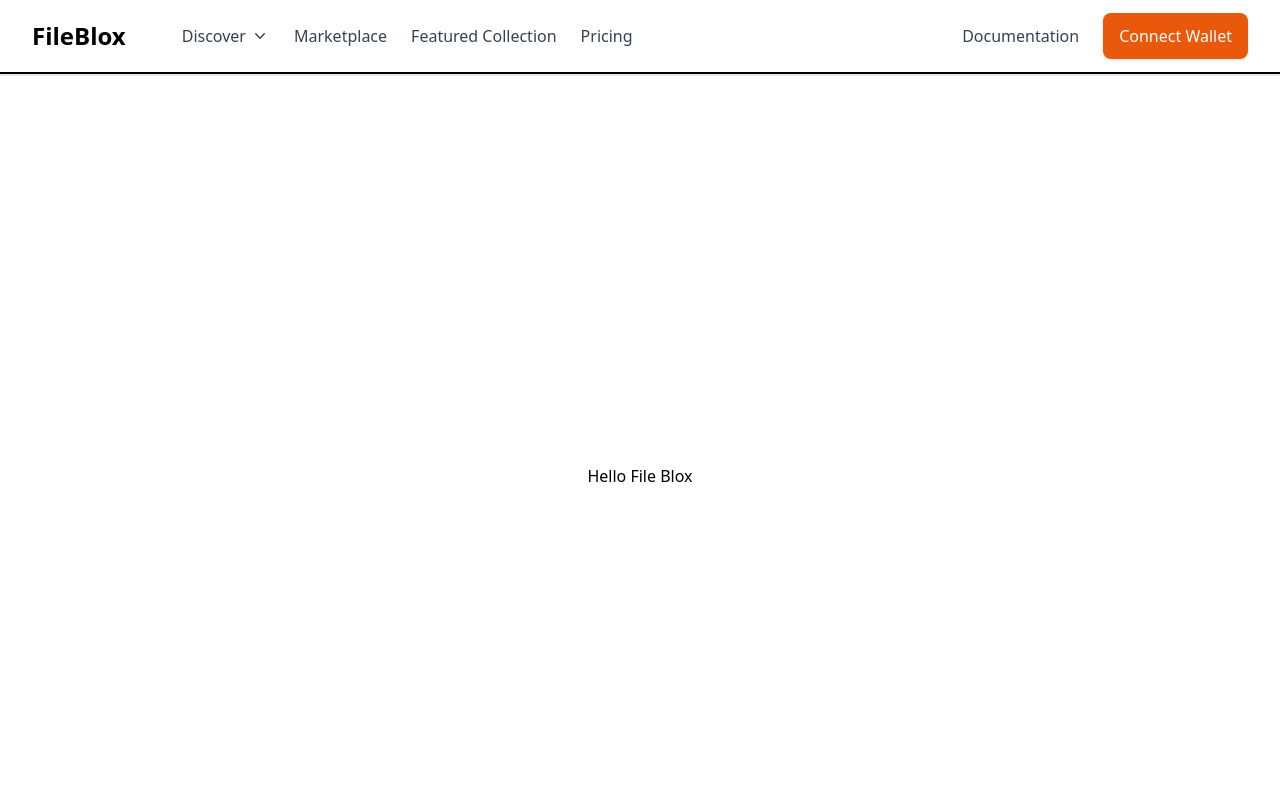
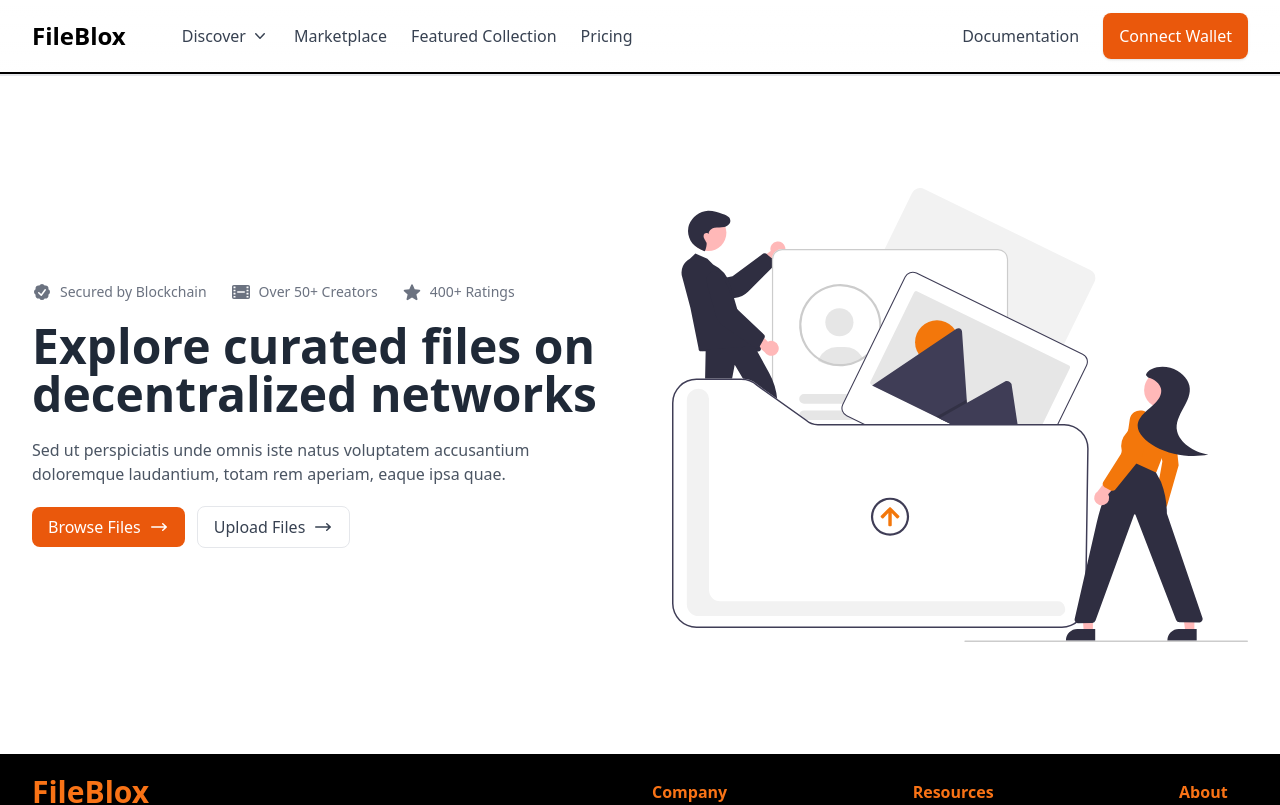
Before and after one commit to raldblox/fileblox, a Next.js app in the folder react-web-app/: page / in a window 1280 px wide. Shown: the top 805 px of the page. Built offline with nearby package versions, Linux system fonts and the light colour scheme.

Commit message:
Added hero section

```diff
--- /dev/null
+++ b/react-web-app/components/sections/HeroSection.js
@@ -0,0 +1,72 @@
+import { useState } from "react"
+
+export default () => {
+    const features = [
+        {
+            name: "Secured by Blockchain",
+            icon:
+                <svg xmlns="http://www.w3.org/2000/svg" viewBox="0 0 20 20" fill="currentColor" className="w-5 h-5">
+                    <path fillRule="evenodd" d="M16.403 12.652a3 3 0 000-5.304 3 3 0 00-3.75-3.751 3 3 0 00-5.305 0 3 3 0 00-3.751 3.75 3 3 0 000 5.305 3 3 0 003.75 3.751 3 3 0 005.305 0 3 3 0 003.751-3.75zm-2.546-4.46a.75.75 0 00-1.214-.883l-3.483 4.79-1.88-1.88a.75.75 0 10-1.06 1.061l2.5 2.5a.75.75 0 001.137-.089l4-5.5z" clipRule="evenodd" />
+                </svg>
+
+        },
+        {
+            name: "Over 50+ Creators",
+            icon:
+                <svg xmlns="http://www.w3.org/2000/svg" viewBox="0 0 20 20" fill="currentColor" className="w-5 h-5">
+                    <path fillRule="evenodd" d="M1 4.75C1 3.784 1.784 3 2.75 3h14.5c.966 0 1.75.784 1.75 1.75v10.515a1.75 1.75 0 01-1.75 1.75h-1.5c-.078 0-.155-.005-.23-.015H4.48c-.075.01-.152.015-.23.015h-1.5A1.75 1.75 0 011 15.265V4.75zm16.5 7.385V11.01a.25.25 0 00-.25-.25h-1.5a.25.25 0 00-.25.25v1.125c0 .138.112.25.25.25h1.5a.25.25 0 00.25-.25zm0 2.005a.25.25 0 00-.25-.25h-1.5a.25.25 0 00-.25.25v1.125c0 .108.069.2.165.235h1.585a.25.25 0 00.25-.25v-1.11zm-15 1.11v-1.11a.25.25 0 01.25-.25h1.5a.25.25 0 01.25.25v1.125a.25.25 0 01-.164.235H2.75a.25.25 0 01-.25-.25zm2-4.24v1.125a.25.25 0 01-.25.25h-1.5a.25.25 0 01-.25-.25V11.01a.25.25 0 01.25-.25h1.5a.25.25 0 01.25.25zm13-2.005V7.88a.25.25 0 00-.25-.25h-1.5a.25.25 0 00-.25.25v1.125c0 .138.112.25.25.25h1.5a.25.25 0 00.25-.25zM4.25 7.63a.25.25 0 01.25.25v1.125a.25.25 0 01-.25.25h-1.5a.25.25 0 01-.25-.25V7.88a.25.25 0 01.25-.25h1.5zm0-3.13a.25.25 0 01.25.25v1.125a.25.25 0 01-.25.25h-1.5a.25.25 0 01-.25-.25V4.75a.25.25 0 01.25-.25h1.5zm11.5 1.625a.25.25 0 01-.25-.25V4.75a.25.25 0 01.25-.25h1.5a.25.25 0 01.25.25v1.125a.25.25 0 01-.25.25h-1.5zm-9 3.125a.75.75 0 000 1.5h6.5a.75.75 0 000-1.5h-6.5z" clipRule="evenodd" />
+                </svg>
+        },
+        {
+            name: "400+ Ratings",
+            icon:
+                <svg xmlns="http://www.w3.org/2000/svg" viewBox="0 0 20 20" fill="currentColor" className="w-5 h-5">
+                    <path fillRule="evenodd" d="M10.868 2.884c-.321-.772-1.415-.772-1.736 0l-1.83 4.401-4.753.381c-.833.067-1.171 1.107-.536 1.651l3.62 3.102-1.106 4.637c-.194.813.691 1.456 1.405 1.02L10 15.591l4.069 2.485c.713.436 1.598-.207 1.404-1.02l-1.106-4.637 3.62-3.102c.635-.544.297-1.584-.536-1.65l-4.752-.382-1.831-4.401z" clipRule="evenodd" />
+                </svg>
+        }
+    ]
+
+    return (
+        <section>
+            <div className=" mx-auto px-4 py-28 gap-12 text-gray-600 md:px-8 xl:flex">
+                <div className="space-y-5 max-w-2xl mx-auto text-center xl:text-left flex flex-col lg:justify-center">
+                    <div className="flex flex-wrap items-center justify-center gap-6 xl:justify-start">
+                        {
+                            features.map((item, idx) => (
+                                <div key={idx} className="flex items-center gap-x-2 text-gray-500 text-sm">
+                                    {item.icon}
+                                    {item.name}
+                                </div>
+                            ))
+                        }
+                    </div>
+                    <h1 className="text-4xl text-gray-800 font-extrabold mx-auto md:text-5xl">
+                        Explore curated files on decentralized networks
+                    </h1>
+                    <p className="max-w-xl mx-auto xl:mx-0">
+                        Sed ut perspiciatis unde omnis iste natus voluptatem accusantium doloremque laudantium, totam rem aperiam, eaque ipsa quae.
+                    </p>
+                    <div className="items-center justify-center gap-x-3 space-y-3 sm:flex sm:space-y-0 xl:justify-start">
+                        <a href="javascript:void(0)" className="flex items-center justify-center gap-x-2 py-2 px-4 text-white font-medium bg-orange-600 duration-150 hover:bg-orange-500 active:bg-gray-900 rounded-lg md:inline-flex">
+                            Browse Files
+                            <svg xmlns="http://www.w3.org/2000/svg" viewBox="0 0 20 20" fill="currentColor" className="w-5 h-5">
+                                <path fillRule="evenodd" d="M2 10a.75.75 0 01.75-.75h12.59l-2.1-1.95a.75.75 0 111.02-1.1l3.5 3.25a.75.75 0 010 1.1l-3.5 3.25a.75.75 0 11-1.02-1.1l2.1-1.95H2.75A.75.75 0 012 10z" clipRule="evenodd" />
+                            </svg>
+                        </a>
+                        <a href="javascript:void(0)" className="flex items-center justify-center gap-x-2 py-2 px-4 text-gray-700 hover:text-gray-500 font-medium duration-150 active:bg-gray-100 border rounded-lg md:inline-flex">
+                            Upload Files
+                            <svg xmlns="http://www.w3.org/2000/svg" viewBox="0 0 20 20" fill="currentColor" className="w-5 h-5">
+                                <path fillRule="evenodd" d="M2 10a.75.75 0 01.75-.75h12.59l-2.1-1.95a.75.75 0 111.02-1.1l3.5 3.25a.75.75 0 010 1.1l-3.5 3.25a.75.75 0 11-1.02-1.1l2.1-1.95H2.75A.75.75 0 012 10z" clipRule="evenodd" />
+                            </svg>
+                        </a>
+                    </div>
+                </div>
+                <div className="flex-1 max-w-xl mx-auto mt-14 xl:mt-0">
+                    <div className='flex-1'>
+                        <img src="/undraw-assets/upload.svg" className="lg:max-w-xl" />
+                    </div>
+                </div>
+            </div>
+        </section>
+    )
+}
--- a/react-web-app/pages/index.js
+++ b/react-web-app/pages/index.js
@@ -1,14 +1,13 @@
 import Image from 'next/image'
 import { Inter } from 'next/font/google'
+import HeroSection from '@/components/sections/HeroSection'
 
 const inter = Inter({ subsets: ['latin'] })
 
 export default function Home() {
   return (
-    <main
-      className="flex min-h-screen items-center flex-col justify-center p-10"
-    >
-      Hello File Blox
-    </main>
+    <>
+      <HeroSection />
+    </>
   )
 }
```
Also changed, not shown: react-web-app/public/undraw-assets/upload.svg (added).
